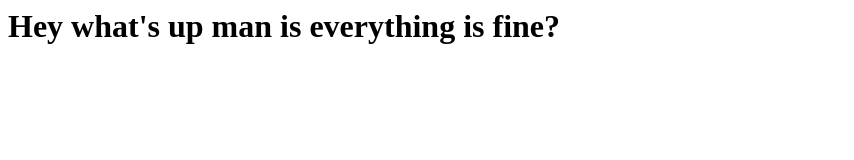
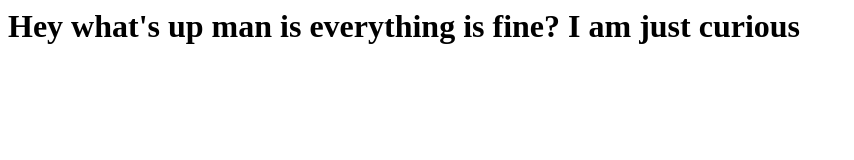
Before and after one commit to DostonSuhrobov/test_project, a plain HTML site: page index.html in a window 1280 px wide. Shown: the whole page, without its empty margins (0-854 px from the left). Drawn offline with Linux system fonts and the light colour scheme.

Commit message:
3 rd time

```diff
--- a/index.html
+++ b/index.html
@@ -1,3 +1,3 @@
 <html>
-    <h1>Hey what's up man is everything is fine? </h1>
+    <h1>Hey what's up man is everything is fine? I am just curious </h1>
 </html>
```
